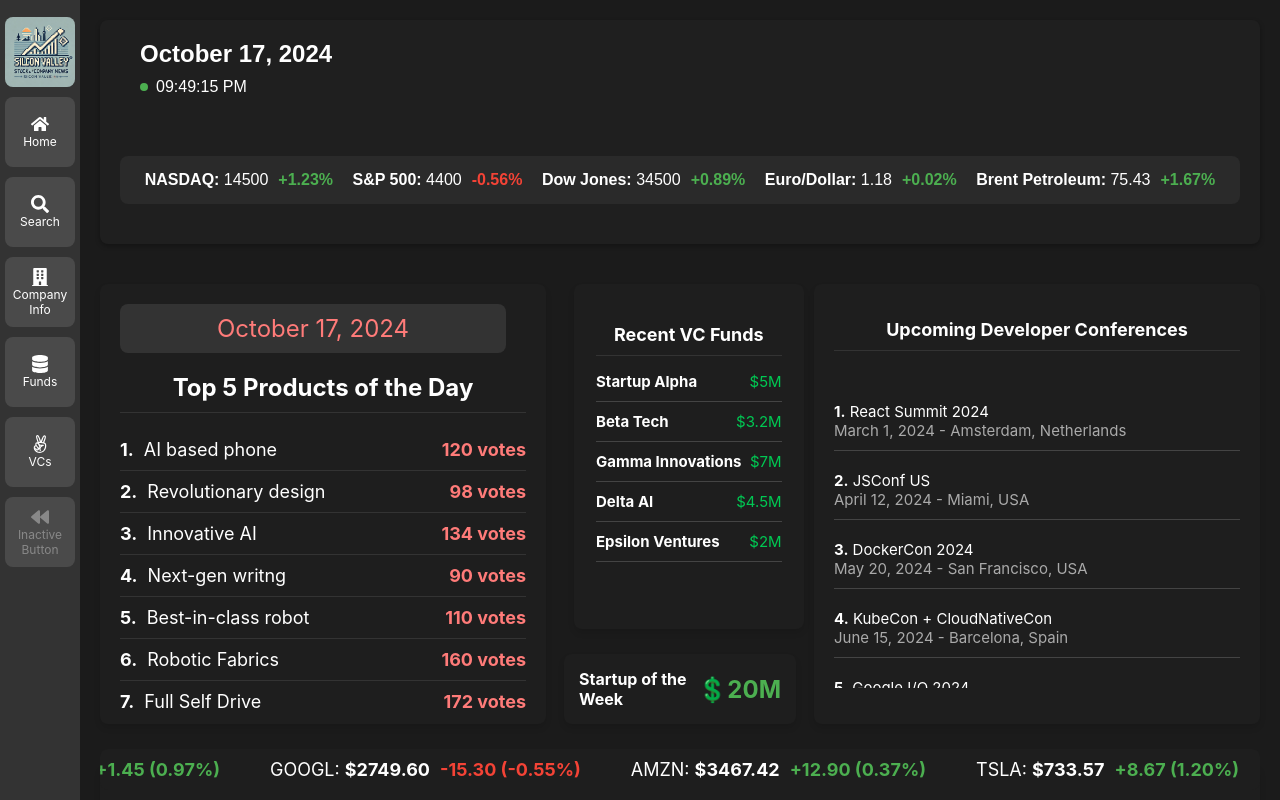
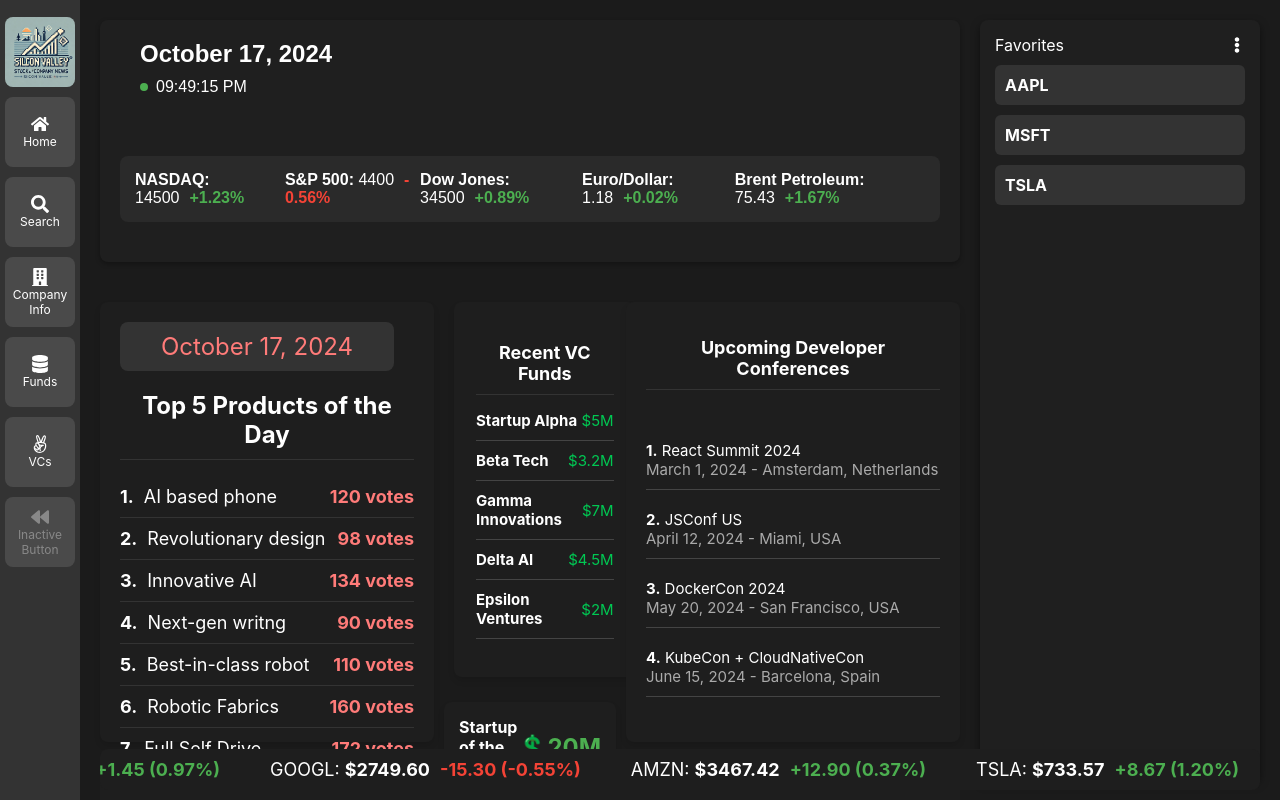
Before and after one commit to kermfiratt/silicon-tables, a React (Create React App) app in the folder client/: page / in a window 1280 px wide. Shown: the top 800 px of the page. Built offline with nearby package versions, Linux system fonts and the light colour scheme; no server answers.

Commit message:
watchlisht

```diff
--- a/client/src/components/Home.css
+++ b/client/src/components/Home.css
@@ -1,20 +1,22 @@
-/* src/components/Home.css */
 html, body {
   margin: 0;
   padding: 0;
   height: 100%;
-  background-color: #1b1b1b; /* Ensure background is applied to full page */
+  background-color: #1b1b1b;
 }
 
 .home-container {
   display: flex;
   flex-direction: column;
-  min-height: 100vh; /* Make the container fill the height */
+  min-height: 100vh;
   background-color: #1b1b1b;
   margin-left: 80px;
   padding: 20px;
   color: #fff;
+  position: relative;
+  margin-right: 300px; /* Sağdaki watchlist için boşluk bıraktık */
 }
+
 
 .top-bar {
   display: flex;
@@ -53,13 +55,13 @@ html, body {
 .content-area {
   display: flex;
   justify-content: space-between;
-  align-items: stretch; /* Ensure blocks stretch to the same height */
+  align-items: stretch;
   margin-top: 20px;
   gap: 10px;
 }
 
 .product-hunt-top5, .developer-conferences {
-  width: 32%; /* Adjust width of main blocks */
+  width: 32%;
   background-color: #1e1e1e;
   padding: 20px;
   border-radius: 8px;
@@ -68,8 +70,8 @@ html, body {
 .vc-startup-container {
   display: flex;
   flex-direction: column;
-  width: 20%; /* Matches width of main blocks */
-  gap: 5px; /* Space between VC funds and startup block */
+  width: 20%;
+  gap: 5px;
 }
 
 .recent-vc-funds {
@@ -82,7 +84,7 @@ html, body {
 }
 
 .hit-startup {
-  flex: 0.5; /* Half height of RecentVCFunds */
+  flex: 0.5;
   background-color: #1e1e1e;
   padding: 15px;
   border-radius: 8px;
@@ -99,7 +101,7 @@ html, body {
 }
 
 .hit-startup-amount {
-  color: #4caf50; /* Green for the dollar sign */
+  color: #4caf50;
   font-size: 24px;
   font-weight: bold;
 }
--- a/client/src/components/Home.js
+++ b/client/src/components/Home.js
@@ -9,6 +9,7 @@ import StockNews from './StockNews';
 import RecentVCFunds from './RecentVCFunds';
 import HitStartupOfTheWeek from './HitStartupOfTheWeek';
 import Ticker from './Ticker';
+import Watchlist from './Watchlist';
 import './Home.css';
 
 const Home = () => {
@@ -38,6 +39,8 @@ const Home = () => {
       <div className="ticker-wrapper">
         <Ticker />
       </div>
+
+      <Watchlist /> {/* Sağ tarafa Watchlist ekledik */}
     </div>
   );
 };
--- /dev/null
+++ b/client/src/components/Watchlist.css
@@ -0,0 +1,91 @@
+/* src/components/Watchlist.css */
+
+.watchlist-container {
+  width: 250px;
+  background-color: #1f1f1f;
+  color: #fff;
+  padding: 15px;
+  border-radius: 8px;
+  box-shadow: 0px 4px 8px rgba(0, 0, 0, 0.5); /* Blok efekt için gölge */
+  position: fixed;
+  top: 20px; /* Üstten biraz boşluk */
+  bottom: 20px; /* Alttan biraz boşluk */
+  right: 20px; /* Sayfanın sağ tarafında kalmasını sağlar */
+  overflow-y: auto; /* İçerik sığmazsa kaydırma sağlar */
+  display: flex;
+  flex-direction: column;
+  max-height: calc(100vh - 40px); /* Üst ve alt boşlukla birlikte tam ekran boyu */
+}
+
+.watchlist-header {
+  display: flex;
+  justify-content: space-between;
+  align-items: center;
+  font-size: 16px;
+  margin-bottom: 10px;
+}
+
+.menu-icon {
+  cursor: pointer;
+}
+
+.add-stock-container {
+  display: flex;
+  align-items: center;
+  margin-bottom: 10px;
+  background-color: #333;
+  padding: 5px;
+  border-radius: 6px;
+}
+
+.add-stock-input {
+  background: none;
+  border: none;
+  color: white;
+  outline: none;
+  font-size: 12px;
+  width: 100%;
+  padding: 5px;
+}
+
+.add-icon {
+  color: #4caf50;
+  cursor: pointer;
+  margin-left: 5px;
+}
+
+.watchlist-grid {
+  display: flex;
+  flex-direction: column;
+  gap: 10px;
+}
+
+.watchlist-item {
+  display: flex;
+  align-items: center;
+  justify-content: space-between;
+  background-color: #333;
+  padding: 10px;
+  border-radius: 6px;
+}
+
+.symbol {
+  font-weight: bold;
+}
+
+.price {
+  color: #ddd;
+}
+
+.change.positive {
+  color: #4caf50;
+}
+
+.change.negative {
+  color: #f44336;
+}
+
+.remove-icon {
+  color: #ff6b6b;
+  cursor: pointer;
+}
--- /dev/null
+++ b/client/src/components/Watchlist.js
@@ -0,0 +1,91 @@
+// src/components/Watchlist.js
+import React, { useState, useEffect } from 'react';
+import { FaEllipsisV, FaTimes, FaPlus } from 'react-icons/fa';
+import axios from 'axios';
+import './Watchlist.css';
+
+const Watchlist = () => {
+  const API_KEY = process.env.REACT_APP_API_KEY;
+  const [watchlist, setWatchlist] = useState([
+    { symbol: 'AAPL' },
+    { symbol: 'MSFT' },
+    { symbol: 'TSLA' }
+  ]);
+  const [stockData, setStockData] = useState({});
+  const [showOptions, setShowOptions] = useState(false);
+  const [newSymbol, setNewSymbol] = useState('');
+
+  useEffect(() => {
+    const fetchStockData = async () => {
+      const newStockData = {};
+      for (let item of watchlist) {
+        try {
+          const response = await axios.get(`https://finnhub.io/api/v1/quote?symbol=${item.symbol}&token=${API_KEY}`);
+          newStockData[item.symbol] = response.data;
+        } catch (error) {
+          console.error(`Error fetching data for ${item.symbol}:`, error);
+        }
+      }
+      setStockData(newStockData);
+    };
+
+    if (watchlist.length > 0) fetchStockData();
+    const interval = setInterval(fetchStockData, 60000); // Refresh every 60 seconds
+
+    return () => clearInterval(interval); // Cleanup on unmount
+  }, [watchlist, API_KEY]);
+
+  const handleRemove = (symbol) => {
+    setWatchlist(watchlist.filter(item => item.symbol !== symbol));
+  };
+
+  const handleAdd = () => {
+    if (newSymbol) {
+      setWatchlist([...watchlist, { symbol: newSymbol.toUpperCase() }]);
+      setNewSymbol('');
+    }
+  };
+
+  return (
+    <div className="watchlist-container">
+      <div className="watchlist-header">
+        <span>Favorites</span>
+        <FaEllipsisV onClick={() => setShowOptions(!showOptions)} className="menu-icon" />
+      </div>
+
+      {showOptions && (
+        <div className="add-stock-container">
+          <input
+            type="text"
+            placeholder="Add Stock"
+            value={newSymbol}
+            onChange={(e) => setNewSymbol(e.target.value)}
+            className="add-stock-input"
+          />
+          <FaPlus onClick={handleAdd} className="add-icon" />
+        </div>
+      )}
+
+      <div className="watchlist-grid">
+        {watchlist.map((item, index) => (
+          <div key={index} className="watchlist-item">
+            <div className="symbol">{item.symbol}</div>
+            <div className="price">
+              {stockData[item.symbol]?.c !== undefined ? `$${stockData[item.symbol].c.toFixed(2)}` : ''}
+            </div>
+            <div className={`change ${stockData[item.symbol]?.d >= 0 ? 'positive' : 'negative'}`}>
+              {stockData[item.symbol]?.d !== undefined
+                ? `${stockData[item.symbol].d >= 0 ? '+' : ''}${stockData[item.symbol].d.toFixed(2)}%`
+                : ''}
+            </div>
+            {showOptions && (
+              <FaTimes onClick={() => handleRemove(item.symbol)} className="remove-icon" />
+            )}
+          </div>
+        ))}
+      </div>
+    </div>
+  );
+};
+
+export default Watchlist;
```
